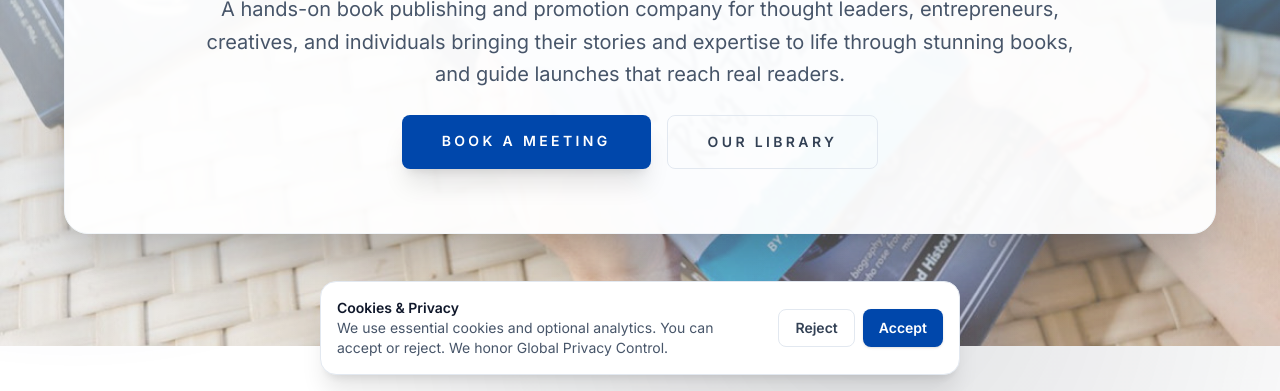
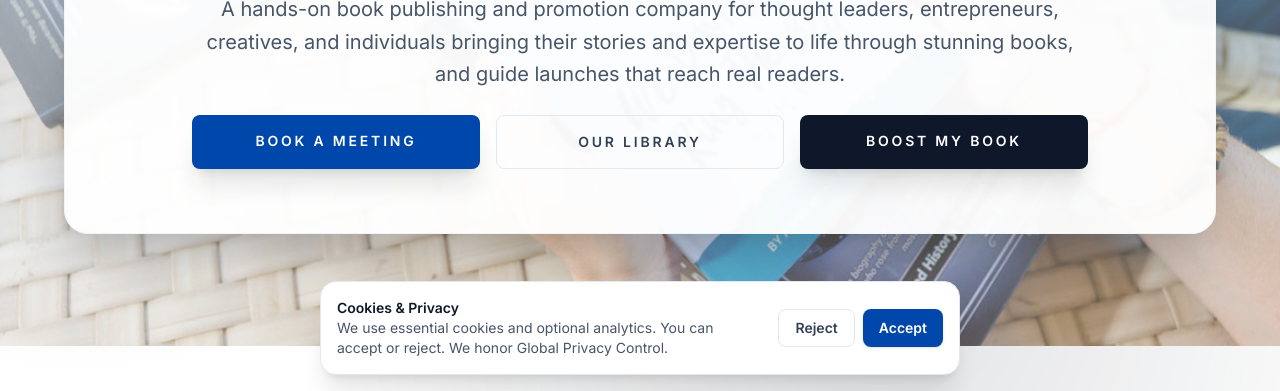
Before and after one commit to krcoffelt/LupiDocs, a website: page index.html in a window 1280 px wide. Shown: the part 409-800 px from the top of the page. Drawn offline with Linux system fonts and the light colour scheme.

Commit message:
Add boost my book hero CTA

```diff
--- a/index.html
+++ b/index.html
@@ -221,12 +221,15 @@
           <p class="text-xl text-slate-600 max-w-4xl mx-auto leading-relaxed">
             A hands-on book publishing and promotion company for thought leaders, entrepreneurs, creatives, and individuals bringing their stories and expertise to life through stunning books, and guide launches that reach real readers.
           </p>
-          <div class="flex justify-center gap-4 flex-wrap">
-            <a href="https://45379.17hats.com/p#/scheduling/dzdczbrwpcwxpbpbxbdnpsthkknfvvvb" target="_blank" rel="noopener" class="motion-btn pulse-cta bg-lupi text-white px-10 py-4 rounded-lg font-bold text-sm uppercase tracking-[0.24em] shadow-xl">
+          <div class="grid grid-cols-1 sm:grid-cols-3 gap-4 max-w-4xl mx-auto">
+            <a href="https://45379.17hats.com/p#/scheduling/dzdczbrwpcwxpbpbxbdnpsthkknfvvvb" target="_blank" rel="noopener" class="motion-btn pulse-cta bg-lupi text-white px-6 py-4 rounded-lg font-bold text-sm uppercase tracking-[0.2em] shadow-xl text-center">
               Book a Meeting
             </a>
-            <a href="#bookshelf" class="motion-btn border border-slate-200 px-10 py-4 rounded-lg font-bold text-sm uppercase tracking-[0.24em] text-slate-700 hover:border-lupi hover:text-lupi">
+            <a href="#bookshelf" class="motion-btn border border-slate-200 px-6 py-4 rounded-lg font-bold text-sm uppercase tracking-[0.2em] text-slate-700 hover:border-lupi hover:text-lupi text-center">
               Our Library
+            </a>
+            <a href="https://pci.jotform.com/form/252736934520156" target="_blank" rel="noopener" class="motion-btn bg-slate-900 text-white px-6 py-4 rounded-lg font-bold text-sm uppercase tracking-[0.2em] shadow-xl hover:bg-slate-800 text-center">
+              Boost My Book
             </a>
           </div>
         </div>
```
Also changed, not shown: assets/css/site.min.css.
